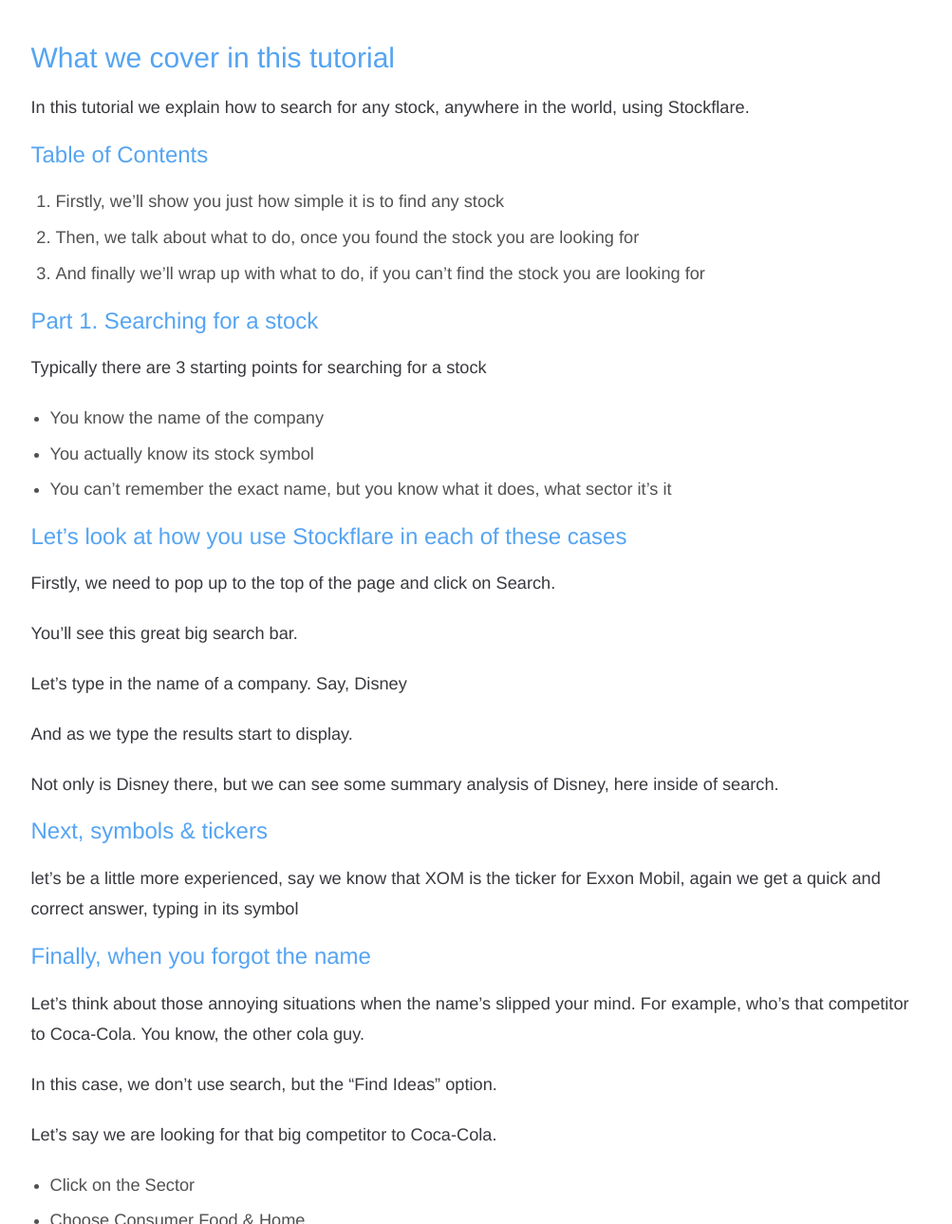
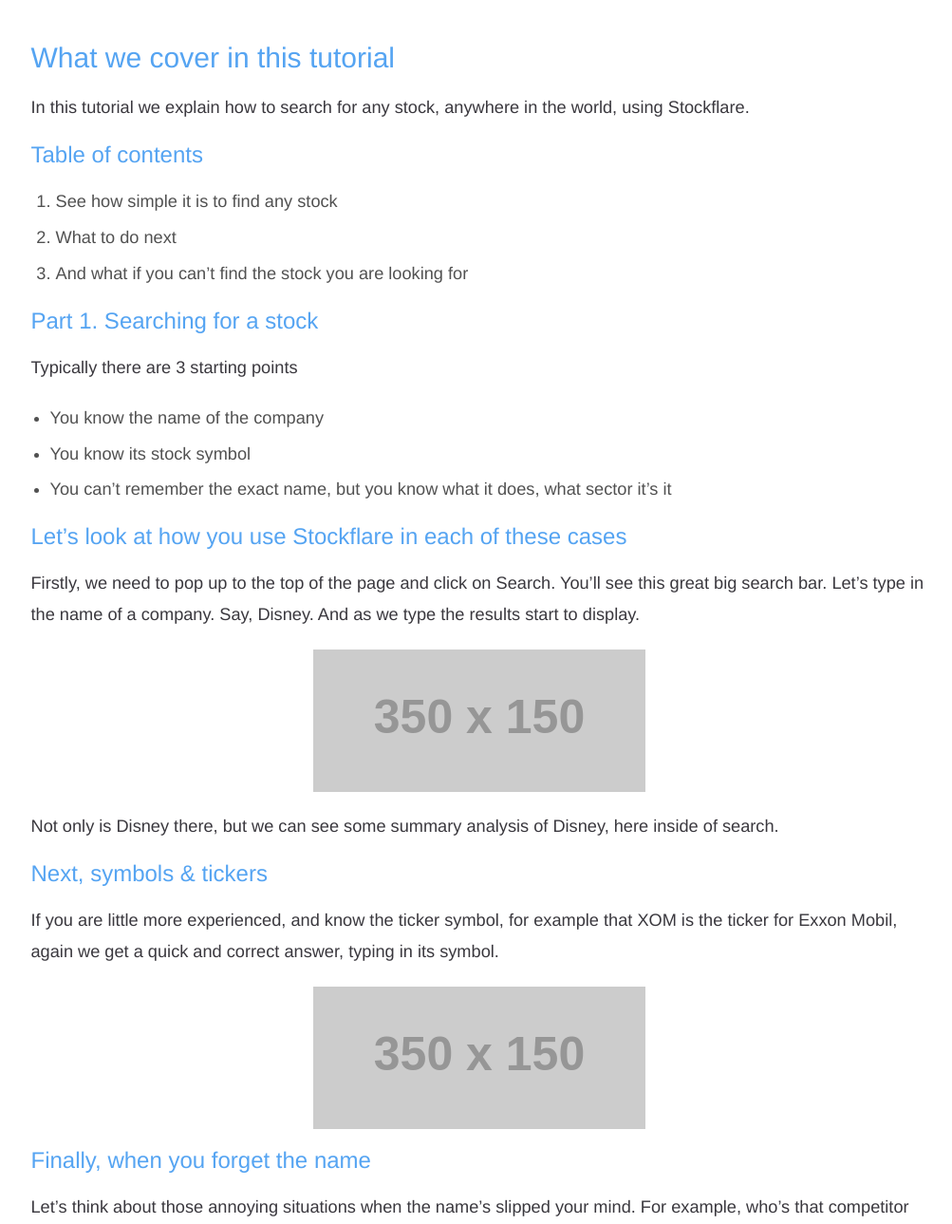
Before and after one commit to Stockflare/learn, a Jekyll site: the page built from _posts/2014-10-31-A1-how-to-find-a-stock.markdown, in a window 1280 px wide and 1400 px high, scrolled down 676 px, cut to the strip 111-1400 px from the top of the window. Shown: the whole strip at 95% size, without its empty margins (135-1138 px from the left). Built offline with Jekyll 4.4.1, drawn with Linux system fonts in a browser that asks for light colours; nearby versions of some CDN libraries; some of the changed text lies outside the part shown.

Commit message:
Update and rename 2014-10-31-how-to-find-a-stock.markdown to 2014-10-31-A1-how-to-find-a-stock.markdown
Adding placeholder images

```diff
--- a/_posts/2014-10-31-how-to-find-a-stock.markdown
+++ b/_posts/2014-10-31-A1-how-to-find-a-stock.markdown
@@ -14,37 +14,35 @@
 
 In this tutorial we explain how to search for any stock, anywhere in the world, using Stockflare.
 
-### Table of Contents
+### Table of contents
 
-0. Firstly, we’ll show you just how simple it is to find any stock
-0. Then, we talk about what to do, once you found the stock you are looking for
-0. And finally we’ll wrap up with what to do, if you can’t find the stock you are looking for
+0. See how simple it is to find any stock
+0. What to do next
+0. And what if you can’t find the stock you are looking for
 
 ### Part 1. Searching for a stock
 
-Typically there are 3 starting points for searching for a stock
+Typically there are 3 starting points
 
 * You know the name of the company
-* You actually know its stock symbol
+* You  know its stock symbol
 * You can’t remember the exact name, but you know what it does, what sector it’s it
 
 ### Let’s look at how you use Stockflare in each of these cases
 
-Firstly, we need to pop up to the top of the page and click on Search.
+Firstly, we need to pop up to the top of the page and click on Search. You’ll see this great big search bar. Let’s type in the name of a company. Say, Disney. And as we type the results start to display.
 
-You’ll see this great big search bar.
-
-Let’s type in the name of a company. Say, Disney
-
-And as we type the results start to display.
+![Image alternate text](http://placehold.it/350x150)
 
 Not only is Disney there, but we can see some summary analysis of Disney, here inside of search.
 
 ### Next, symbols & tickers
 
-let’s be a little more experienced, say we know that XOM is the ticker for Exxon Mobil, again we get a quick and correct answer, typing in its symbol
+If you are little more experienced, and know the ticker symbol, for example that XOM is the ticker for Exxon Mobil, again we get a quick and correct answer, typing in its symbol.
 
-### Finally, when you forgot the name
+![Image alternate text](http://placehold.it/350x150)
+
+### Finally, when you forget the name
 
 Let's think about those annoying situations when the name’s slipped your mind. For example, who’s that competitor to Coca-Cola. You know, the other cola guy.
 
@@ -53,41 +51,52 @@
 Let’s say we are looking for that big competitor to Coca-Cola.
 
 * Click on the Sector
-* Choose Consumer Food & Home
+* Choose Consumer (Food & Home)
 * And look through the answers
 * Ah, there it is Pepsi.
 
+![Image alternate text](http://placehold.it/350x150)
+
 So you can see that at Stockflare its really easy to find any stock:
 
-* We love big search bars.
+* We love big search bars
 * We serve up the results as you type
-* And there is some pretty useful information inside search, so you don’t actually have to click through to get the analysis
+* And there is some pretty useful information inside search, so you don’t actually have to click through to get the analysis.
 
 ### Part 2. How do you explore the details
 
 Now that we’ve seen how simple it is to find a stock, how do we explore any stock once we’ve found it.
 
-Let’s go back to the site, and search for McDonalds this time. Again, we use the big search bar.
+Let’s go back to the site, and search for McDonalds this time. Again, we use the big search bar. Now, let’s look at the summary data here inside search.
 
-Now, let’s look at the summary data here inside search.
+![Image alternate text](http://placehold.it/350x150)
 
 We can see
 
 * The price
 * The star rating
-* We can expand the widget to get details about these stars.
-* For example, things are pretty good at McDonalds in terms of it being a reasonable price, profitable, its paying dividends and Wall Street thinks it’s going up. But oh dear, the growth outlook is weak.
-* Here we can see a chart. And we can even email these details to a friend.
+* We can expand the widget to get details about these stars
+  * For example, things are pretty good at McDonalds in terms of it being a reasonable price, profitable, its paying dividends and Wall Street thinks it’s going up. But oh dear, the growth outlook is weak.
+* We can see a chart.
+* And we can even email these details to a friend.
 
 But there is so much more to Stockflare. Just click through to the detailed stock page. And here we get some really great analysis.
 
 Look you can see just how weak the growth is at McDonalds. So yeah, its cheaper than its competitors, but right there in the growth box is the reason why?
 
+![Image alternate text](http://placehold.it/350x150)
+
 And further down the page, you can see lots of other analysis. For example, what could 100 shares bought today, grow to in value to in 7 years time.
+
+![Image alternate text](http://placehold.it/350x150)
 
 Plus at Stockflare, there are all the usual tools and information you’d expect. With background on the company, its financials.
 
-And even a pretty neat way to explore the competitors.
+![Image alternate text](http://placehold.it/350x150)
+
+And even a pretty neat way to explore the competitors. The higher the star rating the nearer the top of the list.
+
+![Image alternate text](http://placehold.it/350x150)
 
 So whether its a quick look with our summary data or digging into the details that interest you, Stockflare’s got all you need for a quick analysis of any stock.
 
```
Also changed, not shown: other parts of _posts/2014-10-31-A1-how-to-find-a-stock.markdown (+2 -2 lines).
